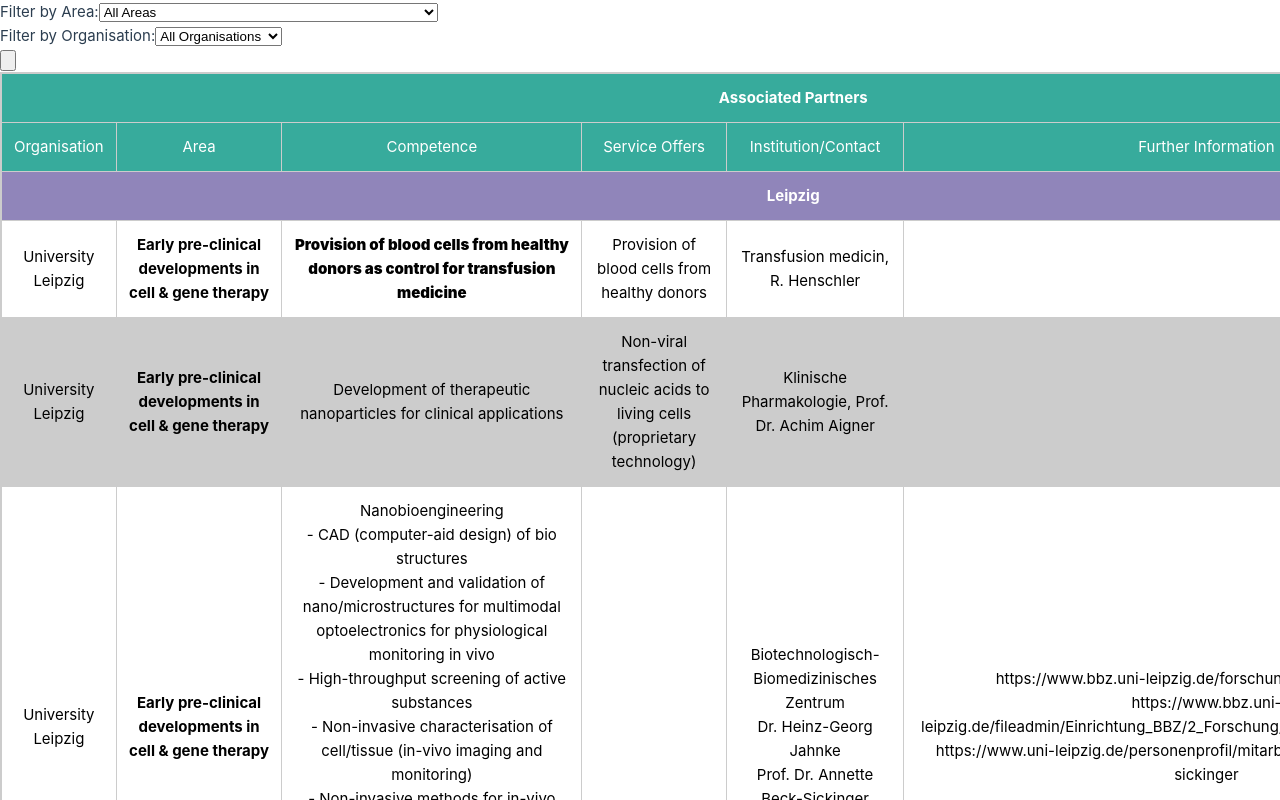
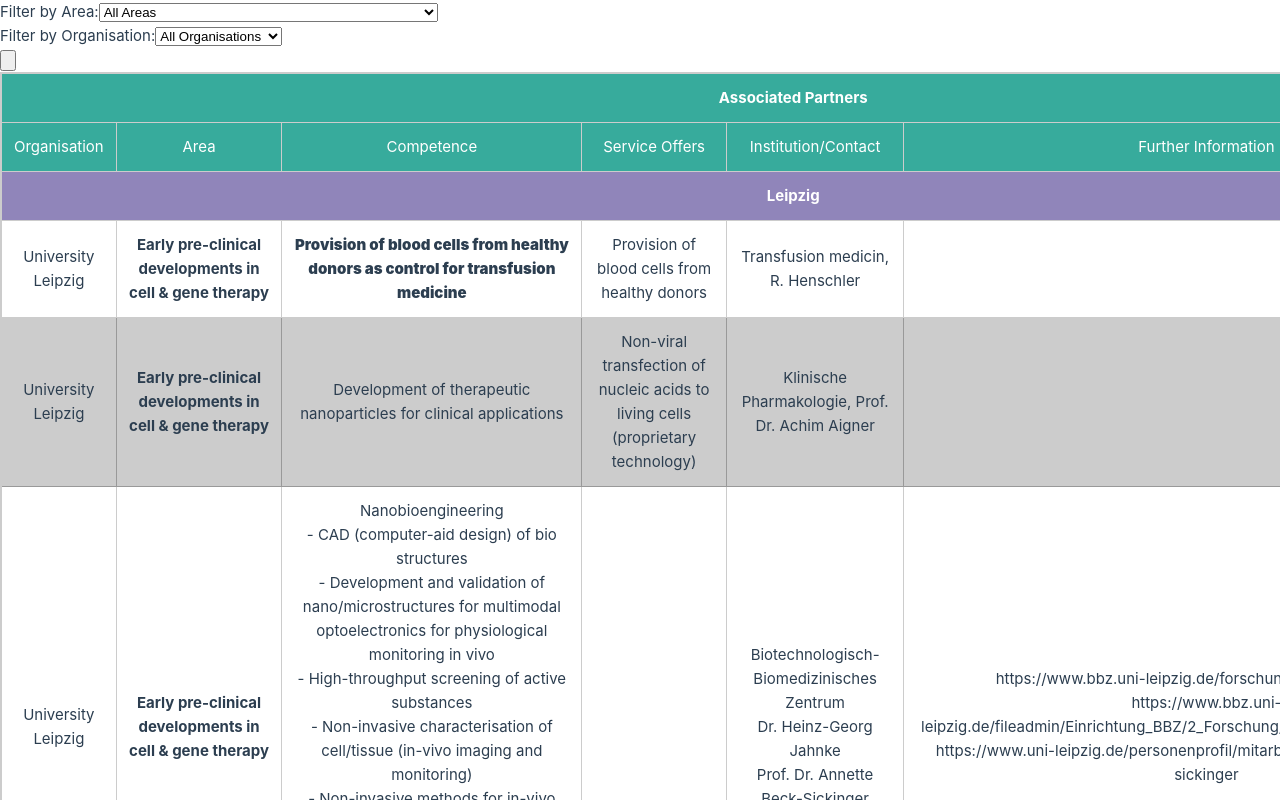
Before and after one commit to mariamfahim/internal-vue-tool, a Vue app: page / in a window 1280 px wide. Shown: the top 800 px of the page. Built offline with nearby package versions, Linux system fonts and the light colour scheme.

Commit message:
altered the gray rows so the column lines are visible

```diff
--- a/src/components/CompetenceList.vue
+++ b/src/components/CompetenceList.vue
@@ -444,17 +444,17 @@
   word-break: break-word; /* wrap long text nicely */
 }
 
-/* Zebra striping for table body rows */
+/* Zebra striping */
 tbody tr:nth-child(odd) {
-  background-color: #ffffff; /* white */
+  background-color: #ffffff;
 }
 
 tbody tr:nth-child(even) {
-  background-color: #cccccc; /* light gray */
+  background-color: #cccccc;
 }
 
-/* Ensure text remains readable */
-tbody tr td {
-  color: #000000;
+/* Restore visible grid lines on gray rows */
+tbody tr:nth-child(even) td {
+  border-color: #999999; /* darker than #ccc */
 }
 </style>
```
